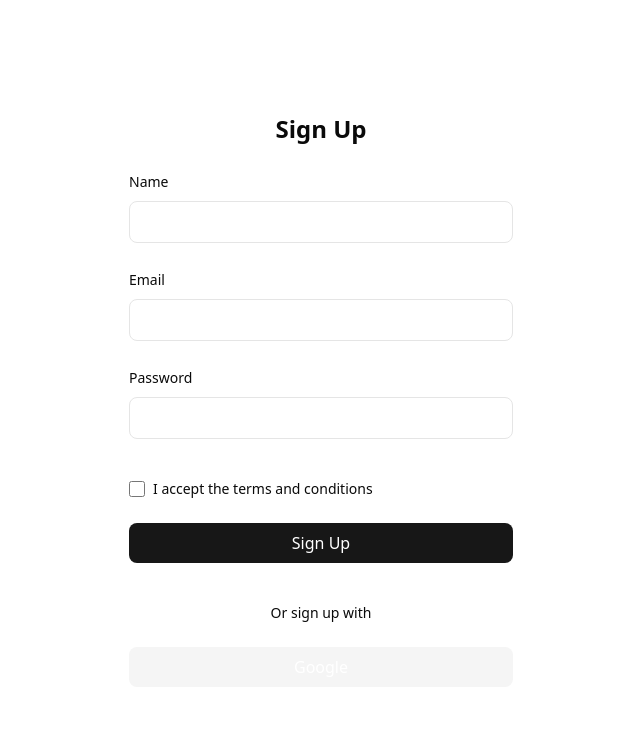
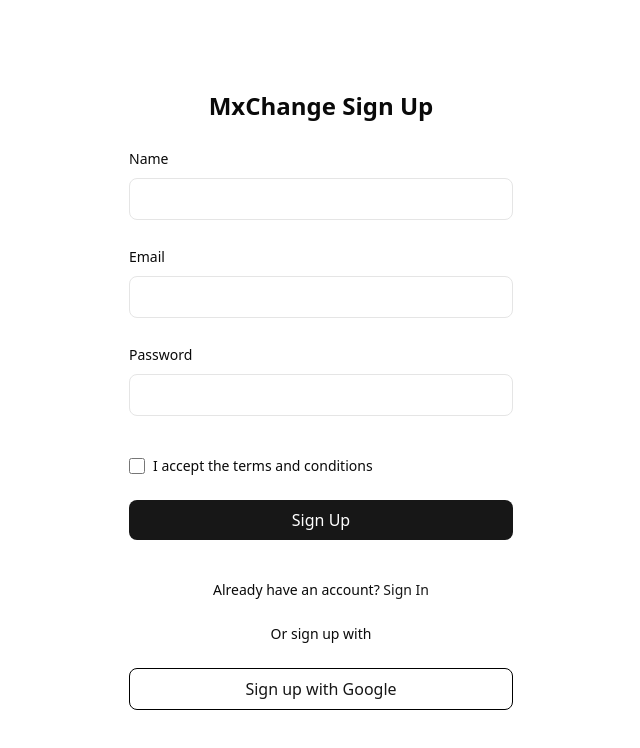
Before and after one commit to GeoffMahugu/mpesa-billing, a Next.js app in the folder app/: page /auth/signup in a window 1280 px wide. Shown: the top 748 px of the page, without its empty margins (319-959 px from the left). Built offline with nearby package versions, Linux system fonts and the light colour scheme.

Commit message:
Signup & Signin updated UI and links; show password

```diff
--- a/app/app/auth/signin/page.js
+++ b/app/app/auth/signin/page.js
@@ -1,80 +1,111 @@
 'use client';
 
 import { useState } from 'react';
-import { signIn, getSession } from 'next-auth/react';
-import { useRouter } from 'next/navigation';
+import { signIn } from "next-auth/react";
+import { useRouter } from "next/navigation";
+import { FaEye, FaEyeSlash } from "react-icons/fa";
+import { Input } from "@/components/ui/input";
 
 export default function SignIn() {
-  const [email, setEmail] = useState('');
-  const [password, setPassword] = useState('');
-  const [error, setError] = useState('');
+  const [email, setEmail] = useState("");
+  const [password, setPassword] = useState("");
+  const [error, setError] = useState("");
+  const [showPassword, setShowPassword] = useState(false);
   const router = useRouter();
 
   const handleSubmit = async (e) => {
     e.preventDefault();
-  const result = await signIn('credentials', {
+    const result = await signIn("credentials", {
       redirect: false,
       email,
       password,
     });
 
     if (result.error) {
-    setError('Invalid credentials');
+      setError("Invalid credentials");
     } else {
-    router.push('/api/auth/redirect');
+      router.push("/api/auth/redirect");
     }
   };
 
+  const toggleShowPassword = () => {
+    setShowPassword(!showPassword);
+  };
+
   return (
-    <div className="flex items-center justify-center min-h-screen bg-neutral-off-white">
-      <div className="w-full max-w-md p-8 space-y-6 bg-neutral-white rounded-lg shadow-card">
-        <h2 className="text-2xl font-bold text-center text-neutral-dark">Sign In</h2>
-        {error && <p className="text-center text-error">{error}</p>}
-        <form onSubmit={handleSubmit} className="space-y-6">
+    <div className='flex items-center justify-center min-h-screen bg-neutral-off-white'>
+      <div className='w-full max-w-md p-8 space-y-6 bg-neutral-white rounded-lg shadow-card'>
+        <h2 className='text-2xl font-bold text-center text-neutral-dark'>
+          MxChange Sign In
+        </h2>
+        {error && <p className='text-center text-error'>{error}</p>}
+        <form onSubmit={handleSubmit} className='space-y-6'>
           <div>
-            <label className="text-sm font-medium text-neutral-dark">Email</label>
+            <label className='text-sm font-medium text-neutral-dark'>
+              Email
+            </label>
             <input
-              type="email"
+              type='email'
               value={email}
               onChange={(e) => setEmail(e.target.value)}
-              className="w-full px-4 py-2 mt-2 border rounded-md bg-neutral-gray-light border-neutral-gray focus:outline-none focus:ring-2 focus:ring-primary"
+              className='w-full px-4 py-2 mt-2 border rounded-md bg-neutral-gray-light border-neutral-gray focus:outline-none focus:ring-2 focus:ring-primary'
               required
             />
           </div>
           <div>
-            <label className="text-sm font-medium text-neutral-dark">Password</label>
+            <label className='text-sm font-medium text-neutral-dark'>
+              Password
+            </label>
+            <div className='relative'>
               <input
-              type="password"
+                type={showPassword ? "text" : "password"}
                 value={password}
                 onChange={(e) => setPassword(e.target.value)}
-              className="w-full px-4 py-2 mt-2 border rounded-md bg-neutral-gray-light border-neutral-gray focus:outline-none focus:ring-2 focus:ring-primary"
+                className='w-full px-4 py-2 mt-2 border rounded-md bg-neutral-gray-light border-neutral-gray focus:outline-none focus:ring-2 focus:ring-primary'
                 required
               />
+              <button
+                type='button'
+                onClick={toggleShowPassword}
+                className='cursor-pointer absolute right-3 bottom-1 -translate-y-1/2 text-neutral-dark hover:text-accent'
+              >
+                {showPassword ? <FaEyeSlash /> : <FaEye />}
+              </button>
+            </div>
           </div>
           <button
-            type="submit"
-            className="w-full py-2 text-white rounded-md bg-primary hover:bg-secondary focus:outline-none focus:ring-2 focus:ring-offset-2 focus:ring-primary"
+            type='submit'
+            className='cursor-pointer w-full py-2 text-white rounded-md bg-primary hover:bg-accent focus:outline-none focus:ring-2 focus:ring-offset-2 focus:ring-primary'
           >
             Sign In
           </button>
         </form>
-        <p className="mt-4 text-center text-sm text-neutral-dark">
-          Do not have an account?{' '}
-          <a href="/auth/signup" className="text-primary hover:underline">
+        <p className='mt-4 text-center text-sm text-neutral-dark'>
+          Do not have an account?{" "}
+          <a href='/auth/signup' className='text-primary hover:underline'>
             Sign Up
           </a>
         </p>
-        <div className="relative mt-6">
-          <div className="absolute inset-0 flex items-center">
-            <div className="w-full border-t border-neutral-gray"></div>
+        <div className='relative mt-6'>
+          <div className='absolute inset-0 flex items-center'>
+            <div className='w-full border-t border-neutral-gray'></div>
           </div>
-          <div className="relative flex justify-center text-sm">
-            <span className="px-2 bg-neutral-white text-neutral-dark">Or continue with</span>
+          <div className='relative flex justify-center text-sm'>
+            <span className='px-2 bg-neutral-white text-neutral-dark'>
+              Or continue with
+            </span>
           </div>
         </div>
         <button
-  onClick={() => signIn('google')}
-  className="w-full py-2 text-neutral-dark border rounded-md border-neutral-gray hover:bg-neutral-gray-light focus:outline-none focus:ring-2 focus:ring-offset-2 focus:ring-primary"
+          onClick={async () => {
+            const result = await signIn("google", { redirect: false });
+            if (!result.error) {
+              router.push("/api/auth/redirect");
+            } else {
+              setError("Google signin failed");
+            }
+          }}
+          className='cursor-pointer w-full py-2 text-primary border border-black outline-none hover:text-white rounded-md bg-errorRed hover:bg-red-700  hover:border-red-800 focus:ring-2 focus:ring-offset-2 focus:ring-errorRed'
         >
           Sign In with Google
         </button>
--- a/app/app/auth/signup/page.js
+++ b/app/app/auth/signup/page.js
@@ -2,19 +2,19 @@
 
 import { useState } from 'react';
 import { useRouter } from 'next/navigation';
-import { signIn } from 'next-auth/react';
+import { signIn } from "next-auth/react";
 
 export default function SignUp() {
-  const [name, setName] = useState('');
-  const [email, setEmail] = useState('');
-  const [password, setPassword] = useState('');
+  const [name, setName] = useState("");
+  const [email, setEmail] = useState("");
+  const [password, setPassword] = useState("");
   const [termsAccepted, setTermsAccepted] = useState(false);
-  const [error, setError] = useState('');
+  const [error, setError] = useState("");
   const [passwordStrength, setPasswordStrength] = useState(0);
   const router = useRouter();
 
   const handleGoogleSignUp = async () => {
-    await signIn('google', { callbackUrl: '/admin/dashboard' });
+    await signIn("google", { callbackUrl: "/admin/dashboard" });
   };
 
   const checkPasswordStrength = (password) => {
@@ -36,94 +36,117 @@
   const handleSubmit = async (e) => {
     e.preventDefault();
     if (!termsAccepted) {
-      setError('You must accept the terms and conditions');
+      setError("You must accept the terms and conditions");
       return;
     }
 
-    const res = await fetch('/api/auth/register', {
-      method: 'POST',
+    const res = await fetch("/api/auth/register", {
+      method: "POST",
       headers: {
-        'Content-Type': 'application/json',
+        "Content-Type": "application/json",
       },
       body: JSON.stringify({ name, email, password }),
     });
 
     if (res.ok) {
-      router.push('/auth/signin');
+      router.push("/auth/signin");
     } else {
       const data = await res.json();
-      setError(data.message || 'Something went wrong');
+      setError(data.message || "Something went wrong");
     }
   };
 
-  const strengthColors = ['bg-neutral-gray', 'bg-error', 'bg-warning', 'bg-info', 'bg-success', 'bg-success'];
+  const strengthColors = [
+    "bg-neutral-gray",
+    "bg-error",
+    "bg-warning",
+    "bg-info",
+    "bg-success",
+    "bg-success",
+  ];
 
   return (
-    <div className="flex items-center justify-center min-h-screen bg-neutral-off-white">
-      <div className="w-full max-w-md p-8 space-y-6 bg-neutral-white rounded-lg shadow-card">
-        <h2 className="text-2xl font-bold text-center text-neutral-dark">Sign Up</h2>
-        {error && <p className="text-center text-error">{error}</p>}
-        <form onSubmit={handleSubmit} className="space-y-6">
+    <div className='flex items-center justify-center min-h-screen bg-neutral-off-white'>
+      <div className='w-full max-w-md p-8 space-y-6 bg-neutral-white rounded-lg shadow-card'>
+        <h2 className='text-2xl font-bold text-center text-neutral-dark'>
+          MxChange Sign Up
+        </h2>
+        {error && <p className='text-center text-error'>{error}</p>}
+        <form onSubmit={handleSubmit} className='space-y-6'>
           <div>
-            <label className="text-sm font-medium text-neutral-dark">Name</label>
+            <label className='text-sm font-medium text-neutral-dark'>
+              Name
+            </label>
             <input
-              type="text"
+              type='text'
               value={name}
               onChange={(e) => setName(e.target.value)}
-              className="w-full px-4 py-2 mt-2 border rounded-md bg-neutral-gray-light border-neutral-gray focus:outline-none focus:ring-2 focus:ring-primary"
+              className='w-full px-4 py-2 mt-2 border rounded-md bg-neutral-gray-light border-neutral-gray focus:outline-none focus:ring-2 focus:ring-primary'
               required
             />
           </div>
           <div>
-            <label className="text-sm font-medium text-neutral-dark">Email</label>
+            <label className='text-sm font-medium text-neutral-dark'>
+              Email
+            </label>
             <input
-              type="email"
+              type='email'
               value={email}
               onChange={(e) => setEmail(e.target.value)}
-              className="w-full px-4 py-2 mt-2 border rounded-md bg-neutral-gray-light border-neutral-gray focus:outline-none focus:ring-2 focus:ring-primary"
+              className='w-full px-4 py-2 mt-2 border rounded-md bg-neutral-gray-light border-neutral-gray focus:outline-none focus:ring-2 focus:ring-primary'
               required
             />
           </div>
           <div>
-            <label className="text-sm font-medium text-neutral-dark">Password</label>
+            <label className='text-sm font-medium text-neutral-dark'>
+              Password
+            </label>
             <input
-              type="password"
+              type='password'
               value={password}
               onChange={handlePasswordChange}
-              className="w-full px-4 py-2 mt-2 border rounded-md bg-neutral-gray-light border-neutral-gray focus:outline-none focus:ring-2 focus:ring-primary"
+              className='w-full px-4 py-2 mt-2 border rounded-md bg-neutral-gray-light border-neutral-gray focus:outline-none focus:ring-2 focus:ring-primary'
               required
             />
-            <div className="w-full h-2 mt-2 bg-neutral-gray-light rounded-full">
+            <div className='w-full h-2 mt-2 bg-neutral-gray-light rounded-full'>
               <div
                 className={`h-2 rounded-full ${strengthColors[passwordStrength]}`}
                 style={{ width: `${(passwordStrength / 5) * 100}%` }}
               ></div>
             </div>
           </div>
-          <div className="flex items-center">
+          <div className='flex items-center'>
             <input
-              type="checkbox"
+              type='checkbox'
               checked={termsAccepted}
               onChange={(e) => setTermsAccepted(e.target.checked)}
-              className="w-4 h-4 text-primary border-neutral-gray rounded focus:ring-primary"
+              className='w-4 h-4 text-primary border-neutral-gray rounded focus:ring-primary'
             />
-            <label className="ml-2 text-sm text-neutral-dark">I accept the terms and conditions</label>
+            <label className='ml-2 text-sm text-neutral-dark'>
+              I accept the terms and conditions
+            </label>
           </div>
           <button
-            type="submit"
-            className="w-full py-2 text-white rounded-md bg-primary hover:bg-secondary focus:outline-none focus:ring-2 focus:ring-offset-2 focus:ring-primary"
+            type='submit'
+            className='cursor-pointer w-full py-2 text-white rounded-md bg-primary hover:bg-accent focus:outline-none focus:ring-2 focus:ring-offset-2 focus:ring-primary'
           >
             Sign Up
           </button>
-          <div className="flex items-center justify-center mt-4">
-            <span className="text-sm text-neutral-dark">Or sign up with</span>
+          <p className='mt-4 text-center text-sm text-neutral-dark'>
+            Already have an account?{" "}
+            <a href='/auth/signin' className='text-primary hover:underline'>
+              Sign In
+            </a>
+          </p>
+          <div className='flex items-center justify-center mt-4'>
+            <span className='text-sm text-neutral-dark'>Or sign up with</span>
           </div>
           <button
-            type="button"
+            type='button'
             onClick={handleGoogleSignUp}
-            className="w-full py-2 text-white rounded-md bg-secondary hover:bg-secondary-dark focus:outline-none focus:ring-2 focus:ring-offset-2 focus:ring-secondary"
+            className='cursor-pointer w-full py-2 text-primary border border-black outline-none hover:text-white rounded-md bg-errorRed hover:bg-red-700  hover:border-red-800 focus:ring-2 focus:ring-offset-2 focus:ring-errorRed'
           >
-            Google
+            Sign up with Google
           </button>
         </form>
       </div>
--- a/app/app/globals.css
+++ b/app/app/globals.css
@@ -57,8 +57,8 @@
   --secondary-foreground: oklch(0.205 0 0);
   --muted: oklch(0.97 0 0);
   --muted-foreground: oklch(0.556 0 0);
-  --accent: oklch(0.97 0 0);
-  --accent-foreground: oklch(0.205 0 0);
+  --accent: oklch(0.6 0.118 184.704);
+  --accent-foreground: oklch(0.398 0.07 227.392);
   --destructive: oklch(0.577 0.245 27.325);
   --border: oklch(0.922 0 0);
   --input: oklch(0.922 0 0);
```
Lines whose indentation alone changed are shown as unchanged.
